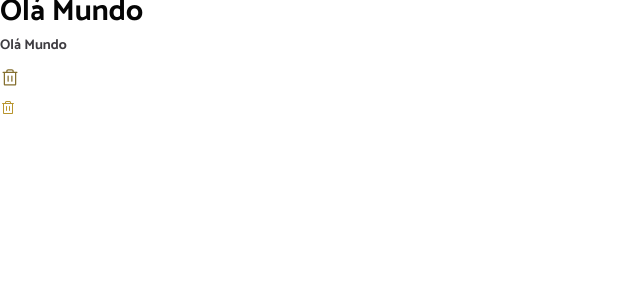
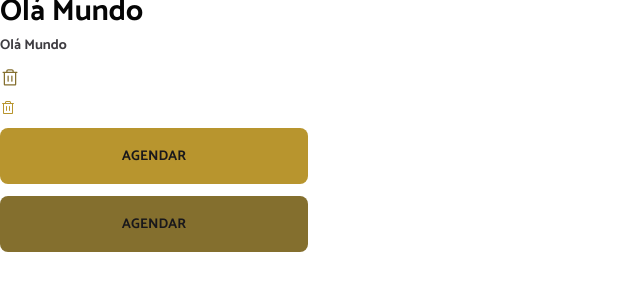
Before and after one commit to ThiagoSCarv/hair-day, a React (Vite) app: page / in a window 1280 px wide. Shown: the top 300 px of the page, without its empty margins (0-640 px from the left). Built offline with nearby package versions, Linux system fonts and the light colour scheme.

Commit message:
feat: componente button

```diff
--- a/src/App.tsx
+++ b/src/App.tsx
@@ -1,6 +1,7 @@
 import Text from "./components/text";
 import Trash from "./assets/Trash.svg?react";
 import Icon from "./components/icon";
+import Button from "./components/button";
 
 function App() {
 	return (
@@ -13,6 +14,8 @@ function App() {
 			</Text>
 			<Icon iconSvg={Trash} size="size-md" iconColor="color-yellow-dark" />
 			<Icon iconSvg={Trash} size="size-sm" />
+			<Button>AGENDAR</Button>
+			<Button disabled>AGENDAR</Button>
 		</div>
 	);
 }
--- /dev/null
+++ b/src/components/button.tsx
@@ -0,0 +1,47 @@
+import React from "react";
+import { cva, type VariantProps } from "class-variance-authority";
+import Text from "./text";
+
+const buttonVariants = cva("rounded-lg border-0 cursor-pointer", {
+	variants: {
+		variant: {
+			primary: "bg-yellow hover:border border-yellow-light ",
+		},
+		size: {
+			md: "p-4 w-77",
+		},
+		disabled: {
+			true: "pointer-events-none bg-yellow-dark",
+		},
+	},
+	defaultVariants: {
+		variant: "primary",
+		size: "md",
+		disabled: false,
+	},
+});
+
+interface ButtonProps
+	extends Omit<React.ComponentProps<"button">, "size" | "disabled">,
+		VariantProps<typeof buttonVariants> {
+	disabled?: boolean;
+}
+
+export default function Button({
+	variant,
+	disabled,
+	className,
+	children,
+	...props
+}: ButtonProps) {
+	return (
+		<button
+			className={buttonVariants({ variant, disabled, className })}
+			{...props}
+		>
+			<Text variant="title-sm" className="text-gray-800">
+				{children}
+			</Text>
+		</button>
+	);
+}
```
